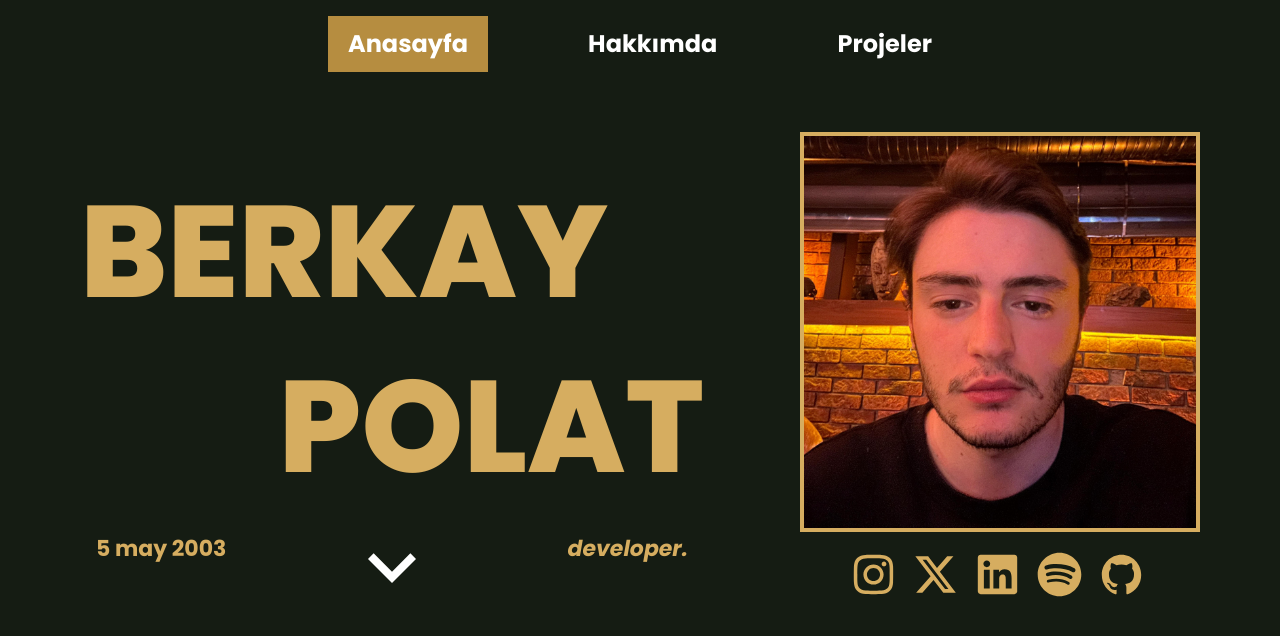
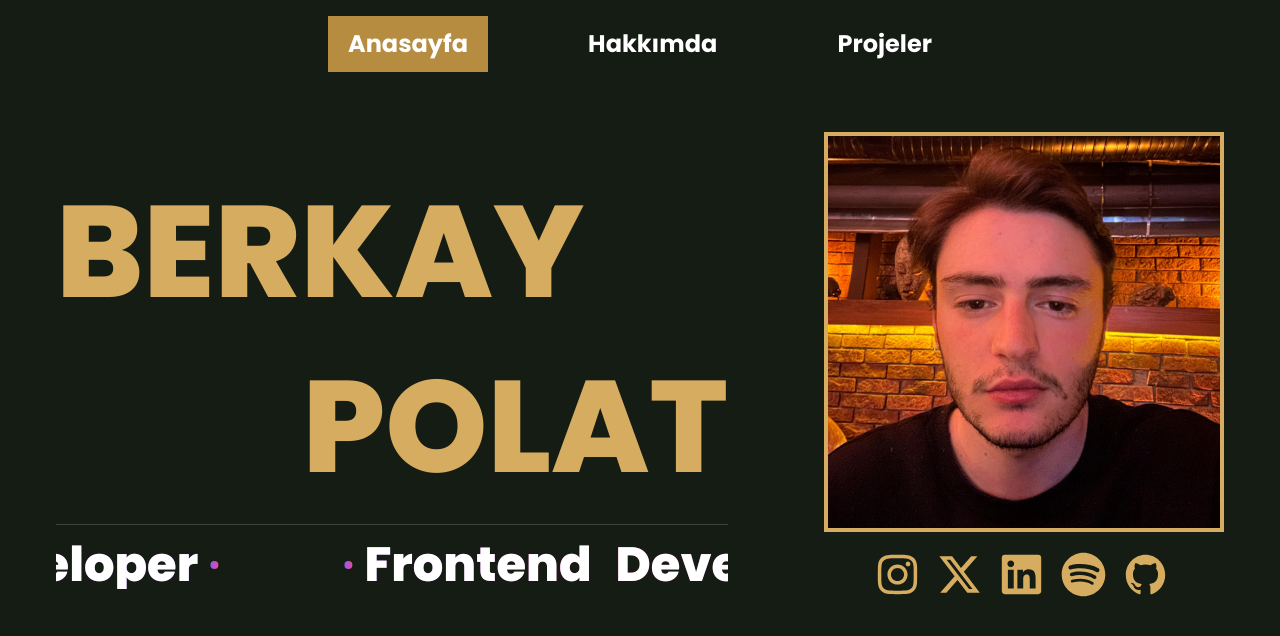
Before and after one commit to 06berkayp/berkaypolat, a React (Vite) app: page / in a window 1280 px wide. Shown: the top 636 px of the page. Built offline with nearby package versions, Linux system fonts and the light colour scheme.

Commit message:
anasayfaya infinite slider eklendi.

```diff
--- a/package.json
+++ b/package.json
@@ -17,6 +17,7 @@
     "prop-types": "^15.8.1",
     "react": "^18.2.0",
     "react-dom": "^18.2.0",
+    "react-fast-marquee": "^1.6.4",
     "react-icons": "^5.0.1",
     "react-redux": "^9.1.0",
     "react-router-dom": "^6.21.3",
--- a/src/components/container/index.jsx
+++ b/src/components/container/index.jsx
@@ -30,7 +30,7 @@ const Container = React.forwardRef(({ children, as, className, ...props }, ref)
             exit='exit'
             ref={ref}
             className={cn(
-                'mx-auto h-[calc(100dvh-80px)] w-[90%] p-4 sm:w-[75%] md:w-[65%] lg:flex lg:w-[90%] lg:flex-row-reverse lg:justify-center lg:gap-12 xl:w-[90%] xl:gap-24',
+                'mx-auto h-[calc(100dvh-80px)] w-[90%] p-4 sm:w-[75%] md:w-[65%] lg:flex lg:w-[80%] lg:flex-row-reverse lg:justify-center lg:gap-12 xl:w-[90%] xl:gap-24',
                 className
             )}
             {...props}
--- a/src/pages/home/index.jsx
+++ b/src/pages/home/index.jsx
@@ -6,6 +6,7 @@ import { IoLogoGithub } from 'react-icons/io'
 import { MdKeyboardArrowDown } from 'react-icons/md'
 import Container from '@/components/container'
 import { Link } from 'react-router-dom'
+import Marquee from 'react-fast-marquee'
 
 function Home() {
     return (
@@ -45,17 +46,20 @@ function Home() {
                     BERKAY
                 </h1>
 
-                <h1 className='w-full content-end text-end text-[60px] font-extrabold text-[#d6ad60] xs:text-[75px] sm:text-[90px] md:text-[105px] lg:text-[120px] xl:-mt-[20px] xl:text-[130px] xxl:text-[160px]'>
+                <h1 className='w-full content-end border-b-[1px] border-neutral-700 text-end text-[60px] font-extrabold text-[#d6ad60] xs:text-[75px] sm:text-[90px] md:text-[105px] lg:text-[120px] xl:-mt-[20px] xl:text-[130px] xxl:text-[160px]'>
                     POLAT
                 </h1>
 
-                <h1 className='absolute left-4 top-[280px] pb-[30px] text-[12px] font-bold text-[#d6ad60] xs:mt-[40px] xs:text-[16px] md:mt-[85px] lg:pt-7 lg:text-[20px] xl:mt-[90px] xl:text-[22px] xxl:pt-48 xxl:text-[30px]'>
-                    5 may 2003
-                </h1>
-                <MdKeyboardArrowDown className=' absolute top-[170px] flex w-full items-center justify-center text-[80px] text-[#fff] xxs:mt-[18px] xs:mt-[45px] xs:text-[96px] sm:mt-[68px] sm:text-[110px] md:mt-[115px] lg:mt-[200px] lg:text-[80px] xl:mt-[215px] xl:text-[96px] xxl:mt-[380px] xxl:text-[150px]' />
-                <h1 className='absolute right-4 top-[280px] pb-[30px] text-[12px] font-bold italic text-[#d6ad60] xs:mt-[40px] xs:text-[16px] md:mt-[85px] lg:pt-7 lg:text-[20px] xl:mt-[90px] xl:text-[22px] xxl:pt-48 xxl:text-[30px]'>
-                    developer.
-                </h1>
+                <Marquee speed={70} className='flex w-full items-center overflow-hidden xxs:pt-4 xxl:pt-8'>
+                    <div className='rounded-full bg-gradient-to-r from-violet-500 to-pink-500 xxs:h-2 xxs:w-2'></div>
+                    <p className='hidden bg-gradient-to-r from-violet-500 to-pink-500 bg-clip-text px-3 font-extrabold text-transparent text-white xxs:text-4xl sm:text-[40px] md:text-6xl lg:block lg:text-6xl xl:text-5xl xxl:text-6xl'>
+                        Frontend
+                    </p>
+                    <p className='bg-gradient-to-r from-pink-500 to-violet-500 bg-clip-text px-3 font-extrabold text-transparent text-white xxs:text-4xl sm:text-[40px] md:text-6xl lg:text-6xl xl:text-5xl xxl:text-6xl'>
+                        Developer
+                    </p>
+                    <div className='rounded-full bg-gradient-to-r from-violet-500 to-pink-500 xxs:h-2 xxs:w-2'></div>
+                </Marquee>
             </div>
         </Container>
     )
```
Also changed, not shown: 1 other file (tests, documents, lock files or other folders).
